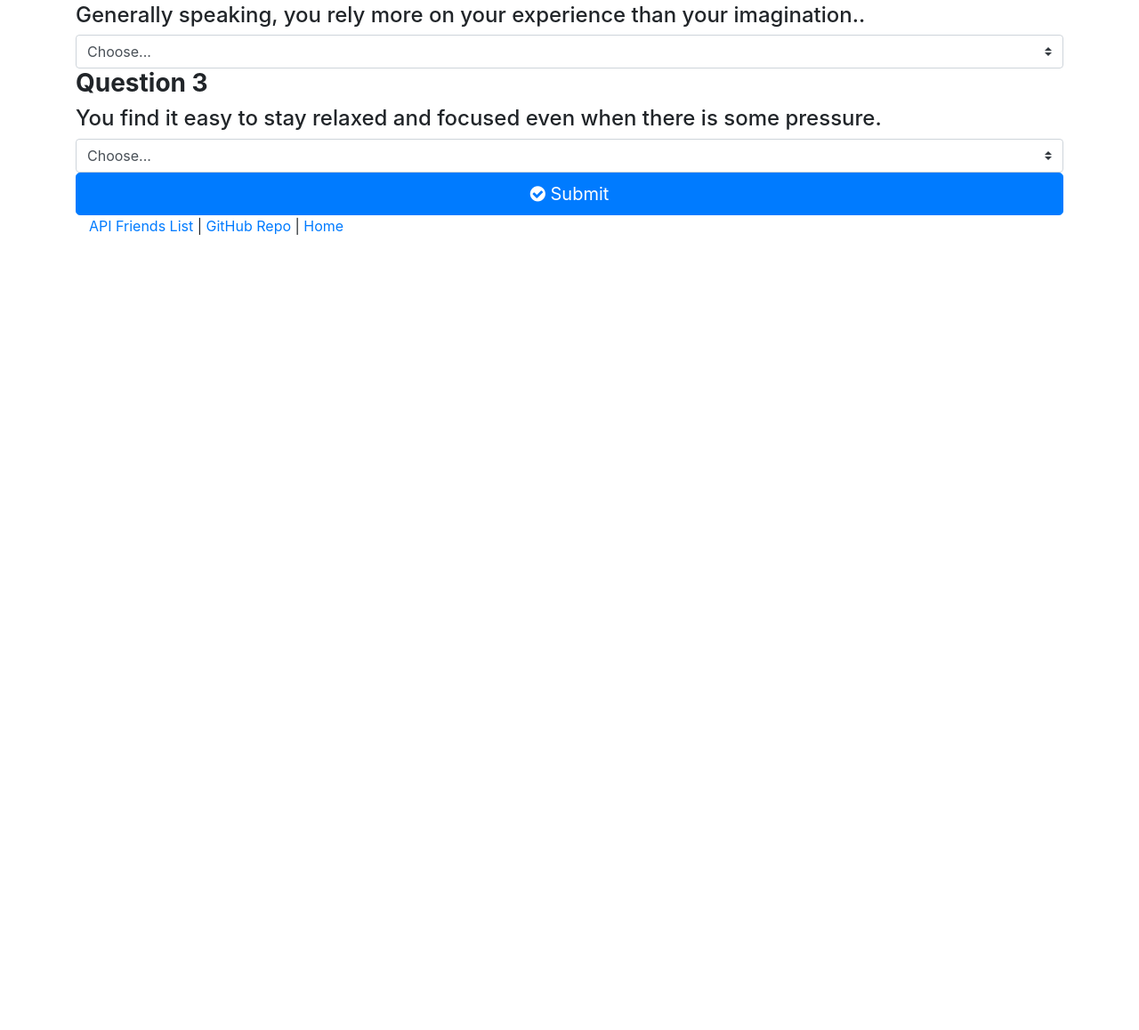
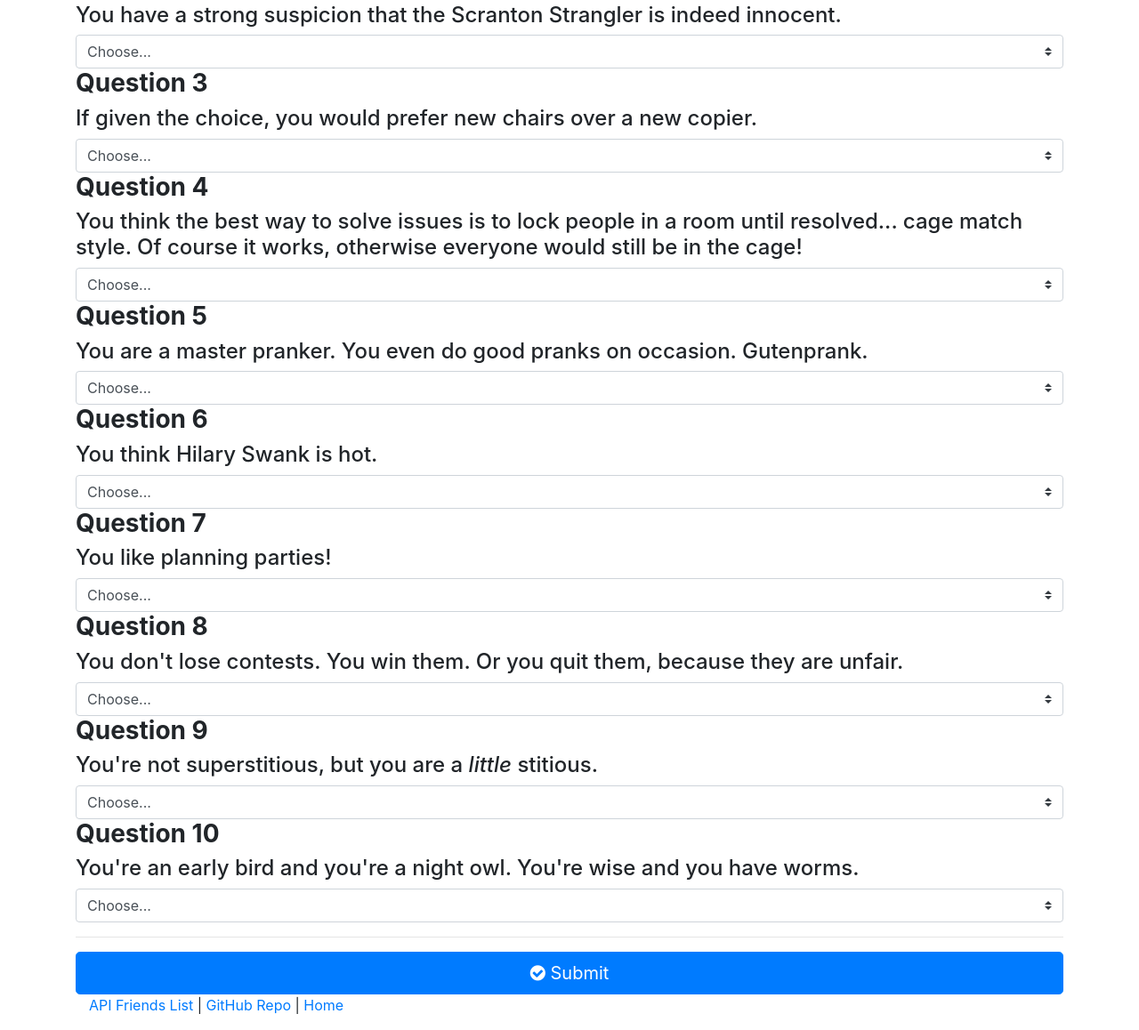
Before and after one commit to Habernet/FriendFinder, a website: page app/public/survey.html in a window 1280 px wide. Shown: the part 426-1584 px from the top of the page at 89% size. Before the commit the page ends 800 px from the top, so only its background shows below. Drawn offline with nearby package versions, Linux system fonts and the light colour scheme.

Commit message:
Finished matching algorithm. Added characters and questions.

```diff
--- a/app/public/assets/javascript/survey.js
+++ b/app/public/assets/javascript/survey.js
@@ -13,7 +13,7 @@
     user.scores = [];
 
     // Using jquery...loop through each of the forms on the page and yield their data...pushing it the the scores array
-    $('.custom-select').each(function (index) {
+    $('.custom-select').each(function () {
         user.scores.push($(this).val());
     });
 
@@ -49,7 +49,9 @@
             data: user,
         })
         .done(function (res) {
-            console.log(res);
+            // Clear the modal
+            $('#best-name').empty();
+            $('#best-picture').empty();
             // Append the name and the photo url
             $('#best-name').append($('<h1>').text("Your best friend " + res.name + " awaits!"));
             $('#best-picture').append($('<img>').attr('src', res.photo));
--- a/app/public/survey.html
+++ b/app/public/survey.html
@@ -27,8 +27,8 @@
     <!-- questions -->
     <hr>
     <h3><strong>Question 1</strong></h3>
-    <h4>Your mind is always buzzing with unexplored ideas and plans.</h4>
-    <select class="custom-select mr-sm-2" id="inlineFormCustomSelect">
+    <h4>You would rather be on a farm with the fresh smell of maneur and beets.</h4>
+    <select class="custom-select mr-sm-2">
       <option selected>Choose...</option>
       <option value="1">One (strongly disagree)</option>
       <option value="2">Two</option>
@@ -37,8 +37,8 @@
       <option value="5">Five (strongly agree)</option>
     </select>
     <h3><strong>Question 2</strong></h3>
-    <h4>Generally speaking, you rely more on your experience than your imagination..</h4>
-    <select class="custom-select mr-sm-2" id="inlineFormCustomSelect2">
+    <h4>You have a strong suspicion that the Scranton Strangler is indeed innocent.</h4>
+    <select class="custom-select mr-sm-2">
       <option selected>Choose...</option>
       <option value="1">One (strongly disagree)</option>
       <option value="2">Two</option>
@@ -47,8 +47,15 @@
       <option value="5">Five (strongly agree)</option>
     </select>
     <h3><strong>Question 3</strong></h3>
-    <h4>You find it easy to stay relaxed and focused even when there is some pressure.</h4>
-    <select class="custom-select mr-sm-2" id="inlineFormCustomSelect3">
+    <h4>If given the choice, you would prefer new chairs over a new copier.</h4>
+    <select class="custom-select mr-sm-2">
+      <option selected>Choose...</option>
+      <option value="1">One (strongly disagree)</option>
+      <option value="5">Five (strongly agree)</option>
+    </select>
+    <h3><strong>Question 4</strong></h3>
+    <h4>You think the best way to solve issues is to lock people in a room until resolved... cage match style. Of course it works, otherwise everyone would still be in the cage!</h4>
+    <select class="custom-select mr-sm-2">
       <option selected>Choose...</option>
       <option value="1">One (strongly disagree)</option>
       <option value="2">Two</option>
@@ -56,6 +63,64 @@
       <option value="4">Four</option>
       <option value="5">Five (strongly agree)</option>
     </select>
+    <h3><strong>Question 5</strong></h3>
+    <h4>You are a master pranker. You even do good pranks on occasion. Gutenprank.</h4>
+    <select class="custom-select mr-sm-2">
+      <option selected>Choose...</option>
+      <option value="1">One (strongly disagree)</option>
+      <option value="2">Two</option>
+      <option value="3">Three</option>
+      <option value="4">Four</option>
+      <option value="5">Five (strongly agree)</option>
+    </select>
+    <h3><strong>Question 6</strong></h3>
+    <h4>You think Hilary Swank is hot.</h4>
+    <select class="custom-select mr-sm-2">
+      <option selected>Choose...</option>
+      <option value="1">One (strongly disagree)</option>
+      <option value="5">Five (strongly agree)</option>
+    </select>
+    <h3><strong>Question 7</strong></h3>
+    <h4>You like planning parties!</h4>
+    <select class="custom-select mr-sm-2">
+      <option selected>Choose...</option>
+      <option value="1">One (strongly disagree)</option>
+      <option value="2">Two</option>
+      <option value="3">Three</option>
+      <option value="4">Four</option>
+      <option value="5">Five (strongly agree)</option>
+    </select>
+    <h3><strong>Question 8</strong></h3>
+    <h4>You don't lose contests. You win them. Or you quit them, because they are unfair.</h4>
+    <select class="custom-select mr-sm-2">
+      <option selected>Choose...</option>
+      <option value="1">One (strongly disagree)</option>
+      <option value="2">Two</option>
+      <option value="3">Three</option>
+      <option value="4">Four</option>
+      <option value="5">Five (strongly agree)</option>
+    </select>
+    <h3><strong>Question 9</strong></h3>
+    <h4>You're not superstitious, but you are a <i>little</i> stitious.</h4>
+    <select class="custom-select mr-sm-2">
+      <option selected>Choose...</option>
+      <option value="1">One (strongly disagree)</option>
+      <option value="2">Two</option>
+      <option value="3">Three</option>
+      <option value="4">Four</option>
+      <option value="5">Five (strongly agree)</option>
+    </select>
+    <h3><strong>Question 10</strong></h3>
+    <h4>You're an early bird and you're a night owl. You're wise and you have worms.</h4>
+    <select class="custom-select mr-sm-2">
+      <option selected>Choose...</option>
+      <option value="1">One (strongly disagree)</option>
+      <option value="2">Two</option>
+      <option value="3">Three</option>
+      <option value="4">Four</option>
+      <option value="5">Five (strongly agree)</option>
+    </select>
+    <hr>
     <!-- submit button -->
     <button type="submit" class="btn btn-primary btn-lg btn-block" id="submit"><i class="fa fa-check-circle"
         aria-hidden="true"></i>
```
Also changed, not shown: app/data/friends.js (+32 -0 lines), app/routing/apiRoutes.js (+26 -16 lines).
